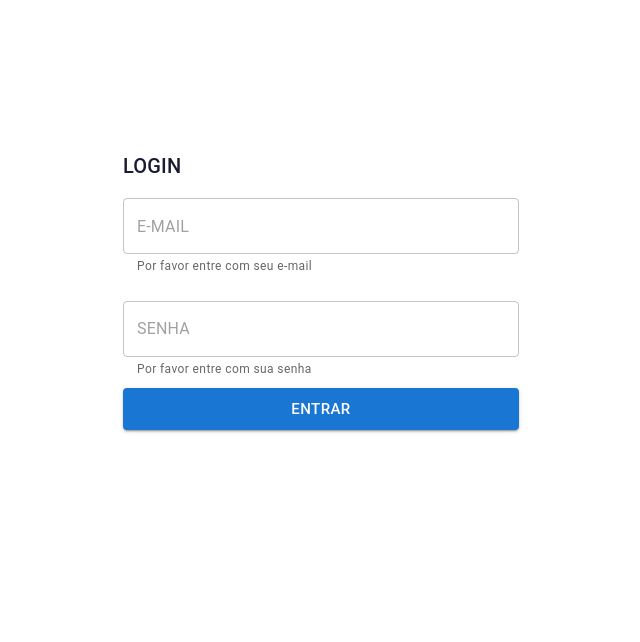
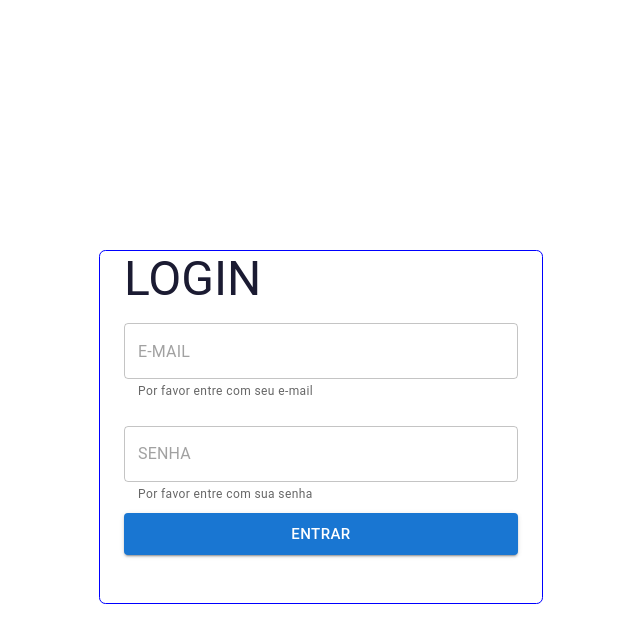
Before and after one commit to mrcomputer2018/projeto2, a React (Create React App) app: page / in a window 1280 px wide. Shown: the top 642 px of the page, without its empty margins (319-959 px from the left). Built offline with nearby package versions, Linux system fonts and the light colour scheme; data requests are answered from the project's data file; the HTML template or start-up script is replaced by a standard one.

Commit message:
ultimos acertos

```diff
--- a/src/App.css
+++ b/src/App.css
@@ -45,8 +45,14 @@ body {
   flex-direction: column;
   justify-content: center;
   align-items: center;
-  margin: 150px auto;
+  margin: 250px auto;
+}
 
+main {
+  border: 1px solid blue;
+  border-radius: .4rem;
+  background: var(--color-LightGray);
+  padding-bottom: 3rem;
 }
 
 .div-subtitle {
@@ -234,6 +240,10 @@ div.table {
   font-size: 1.1rem;
 }
 
+.table tr {
+  border: none;
+}
+
 .table td button {
   margin-right: 0;
 }
--- a/src/pages/Login.jsx
+++ b/src/pages/Login.jsx
@@ -8,10 +8,10 @@ const Login = ({ onLoginEmail, onLoginPassword, onVerify }) => {
 
     return (
         <div className='login container'>
-            <Container component='main' maxWidth='xs'>
+            <Container clasName='container' component='main' maxWidth='xs'>
                 <div className="mt-3 mt-md-5">
                     <div className="text-center">
-                        <Typography className='mt-3 font-weight-bold' component='h1' variant='h6'>LOGIN</Typography>
+                        <Typography className='mt-3 font-weight-bold' component='h1' variant='h3'>LOGIN</Typography>
                     </div>
 
                     <div className="mt-4">
@@ -44,7 +44,7 @@ const Login = ({ onLoginEmail, onLoginPassword, onVerify }) => {
                             variant='contained'
                             fullWidth
                             size='large'
-                            className='mb-3 mb-md-4 mt-4'
+                            className='mb-4 mb-md-4 mt-4'
                             onClick={ function(e) {onVerify()}}
                         >
                             Entrar
```
